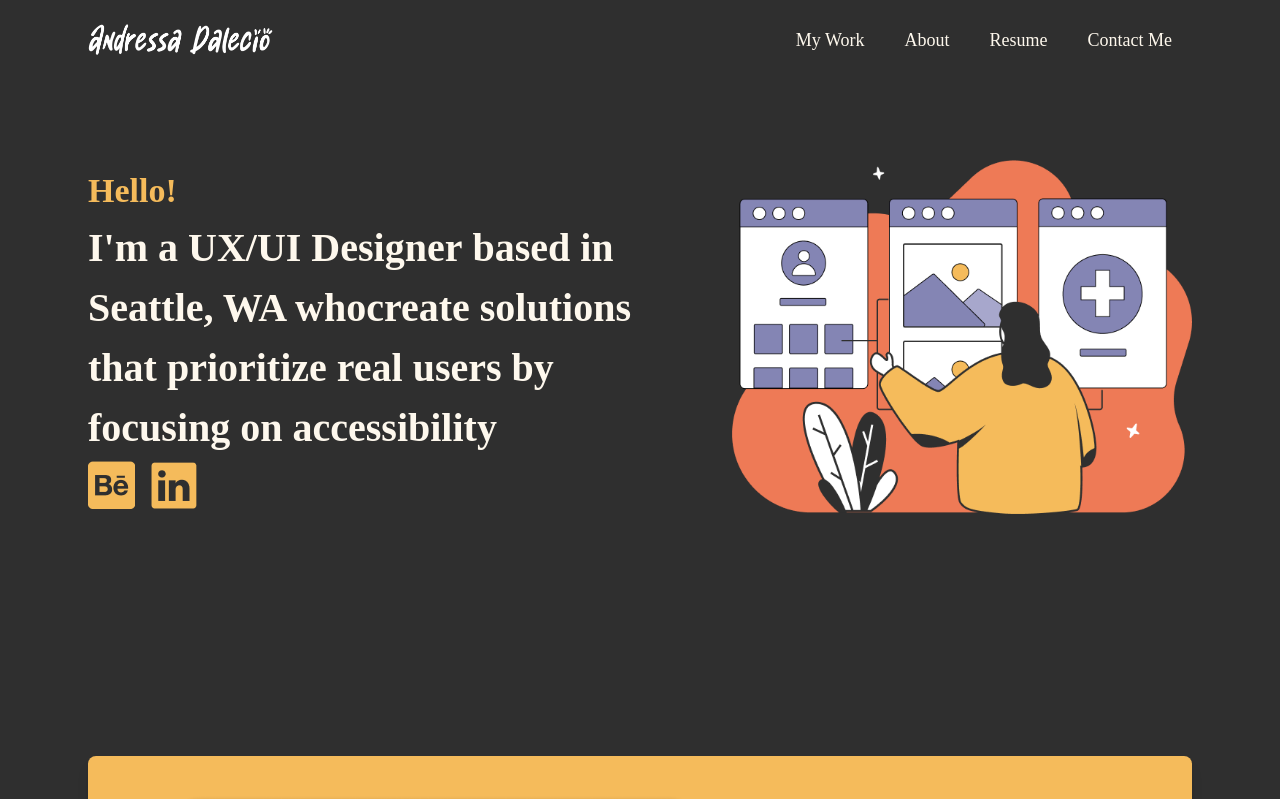
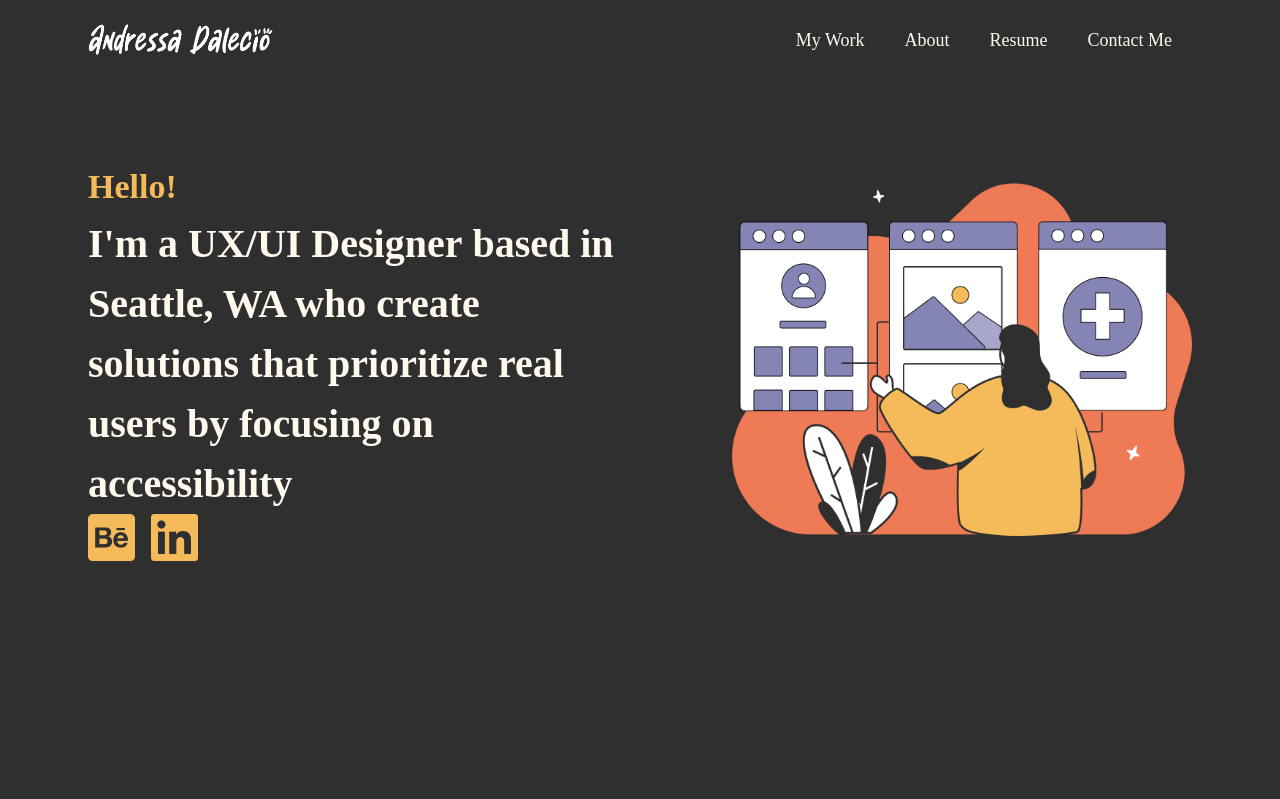
Before and after one commit to gustxyz/andressa-portfolio, a Next.js app: page / in a window 1280 px wide. Shown: the top 799 px of the page. Built offline with nearby package versions, Linux system fonts and the light colour scheme.

Commit message:
add icon homepage

```diff
--- a/components/hero-home.tsx
+++ b/components/hero-home.tsx
@@ -14,27 +14,26 @@ export default function HeroHome() {
             <div className="w-full lg:w-1/2">
               <h2 className="hero-hello">Hello!</h2>
               <p className="hero-copy ">
-                I'm a <b>UX/UI Designer</b> based in Seattle, WA who
-                <b>create solutions</b> that prioritize real users by focusing
+                I'm a <b>UX/UI Designer</b> based in Seattle, WA who <b>create solutions</b> that prioritize real users by focusing
                 on <b>accessibility</b>
               </p>
               <div className="flex flex-row">
                 <a
                   className="pr-4"
-                  href={"#"}
+                  href={"https://www.behance.net/azdalecio"}
                   target="_blank"
                   rel="noopener noreferrer"
                 >
                   <img
-                    src={"/images/behance_icon.png"}
+                    src={"/images/icon-behance.png"}
                     alt={"Behance"}
                     width={47}
                     height={54}
                   />
                 </a>
-                <a href={"the link goes here"} target="_blank" rel="noopener noreferrer">
+                <a href={"https://www.linkedin.com/in/andressadalecio/"} target="_blank" rel="noopener noreferrer">
                   <img
-                    src={"/images/linkedin_icon.png"}
+                    src={"/images/icon-linkedin.png"}
                     alt={"LinkedIn"}
                     width={47}
                     height={54}
```
Also changed, not shown: public/images/icon-behance.png (added), public/images/icon-linkedin.png (added).
